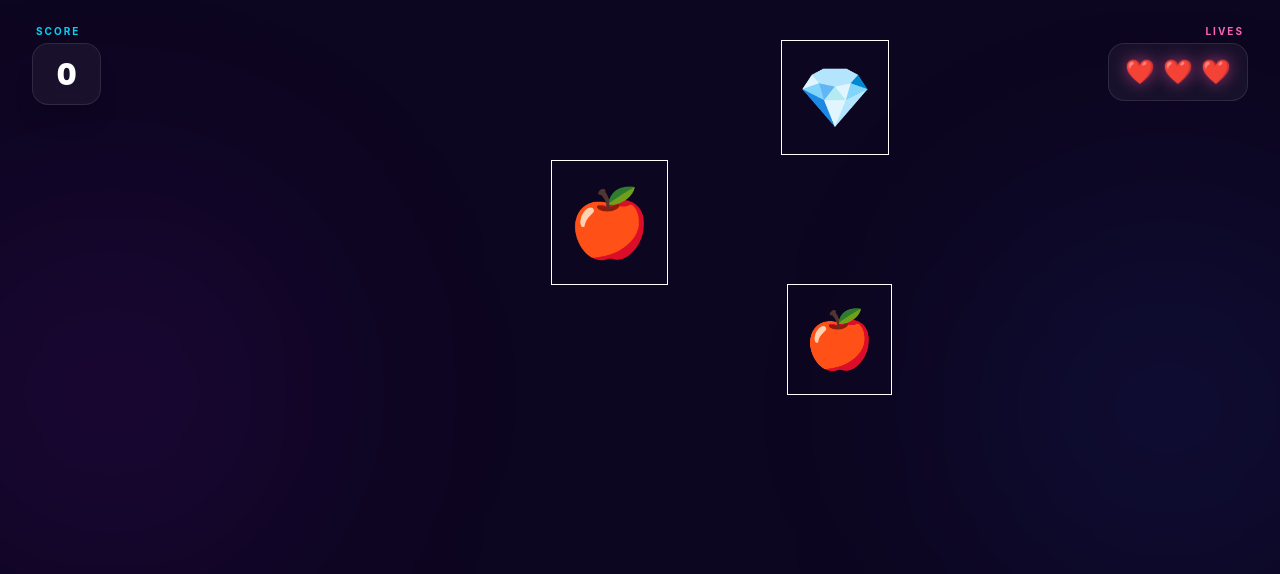
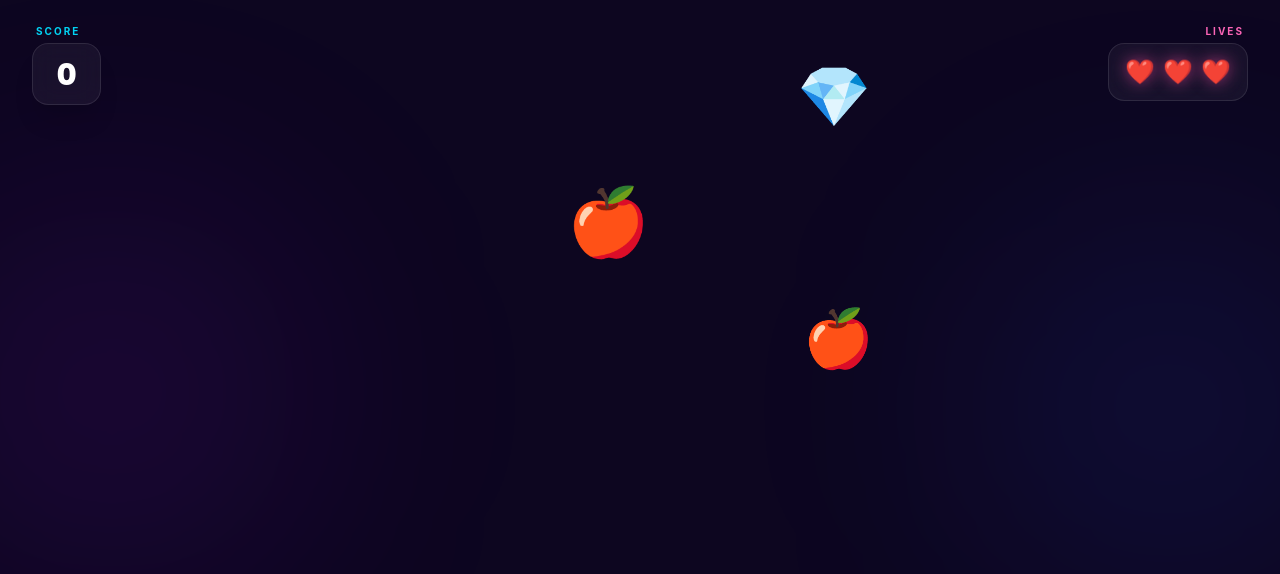
Before and after one commit to rremini/INT250-GA1-HiewKhaoHorYing-SupaClick, a Vue app: page /game in a window 1280 px wide. Shown: the top 574 px of the page. Built offline with nearby package versions, Linux system fonts and the light colour scheme.

Commit message:
style: remove debug border

```diff
--- a/src/pages/CoreGame.vue
+++ b/src/pages/CoreGame.vue
@@ -466,7 +466,7 @@ onUnmounted(() => {
       v-for="emoji in activeEmojis"
       :data-emoji="emoji.char"
       :key="emoji.id"
-      class="absolute cursor-pointer py-3 px-4 border border-white select-none active:scale-90 transition-transform"
+      class="absolute cursor-pointer py-3 px-4 select-none active:scale-90 transition-transform"
       :style="{
         left: emoji.x + '%',
         top: emoji.y + '%',
```
